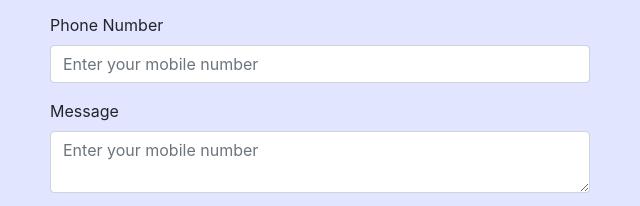
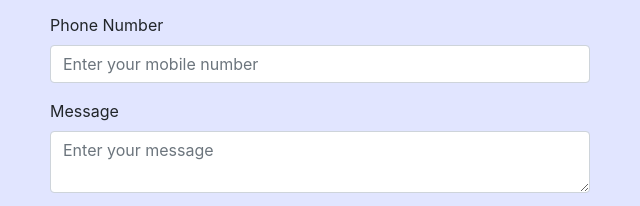
Before and after one commit to siddharthasharma04/cfaicool, a plain HTML site: page index.html in a window 1280 px wide. Shown: the part 10757-10963 px from the top of the page, 605-1245 px from the left. Drawn offline with Linux system fonts and the light colour scheme.

Commit message:
textarea update

```diff
--- a/index.html
+++ b/index.html
@@ -1262,7 +1262,7 @@
                                 </div>
                                 <div class="form-group">
                                     <label for="message">Message</label>
-                                    <textarea required type="tel" class="form-control" placeholder="Enter your mobile number" id="message"></textarea>
+                                    <textarea required class="form-control" placeholder="Enter your message" id="message"></textarea>
                                 </div>
                                 <div class="form-group">
                                     <button type="submit" class="btn btn-primary">Submit</button>
```
